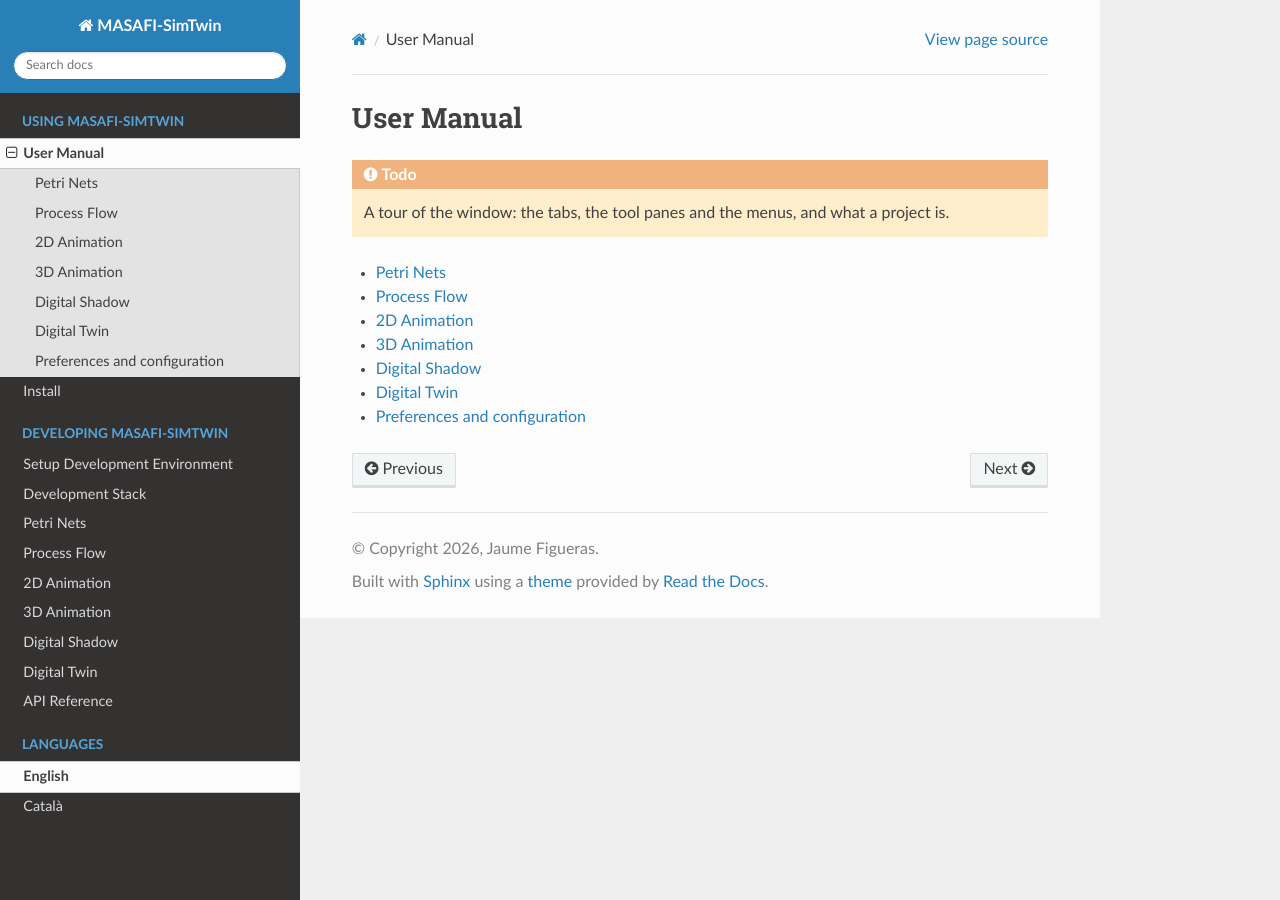
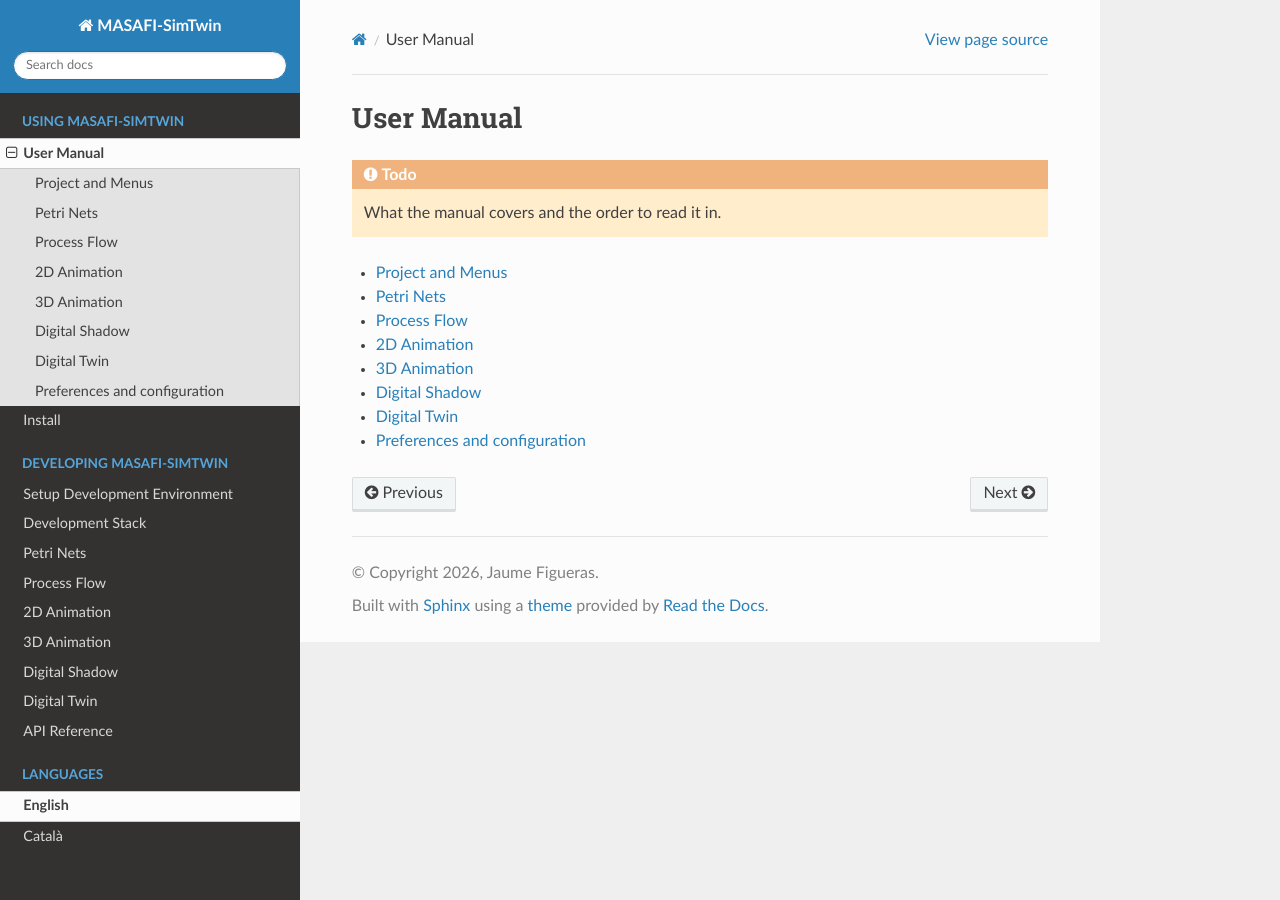
Before and after one commit to JaumeFigueras/MASAFI-SimTwin, a Sphinx documentation site: the page built from docs/source/using/manual/index.rst, in a window 1280 px wide. Built offline with Sphinx 7.4.7 and the Read the Docs theme 3.1.0, drawn with Linux system fonts in a browser that asks for light colours; pages that are not in the unit, such as notebooks, are missing from menus.

Commit message:
Docs: project and menus

```diff
--- a/docs/source/using/manual/index.rst
+++ b/docs/source/using/manual/index.rst
@@ -3,11 +3,12 @@ User Manual
 
 .. todo::
 
-   A tour of the window: the tabs, the tool panes and the menus, and what a project is.
+   What the manual covers and the order to read it in.
 
 .. toctree::
    :maxdepth: 1
 
+   project_menus
    petri_nets
    process_flow
    animation_2d
```
Also changed, not shown: docs/source/using/manual/project_menus.rst (added, +7 -0 lines), 2 other files.
